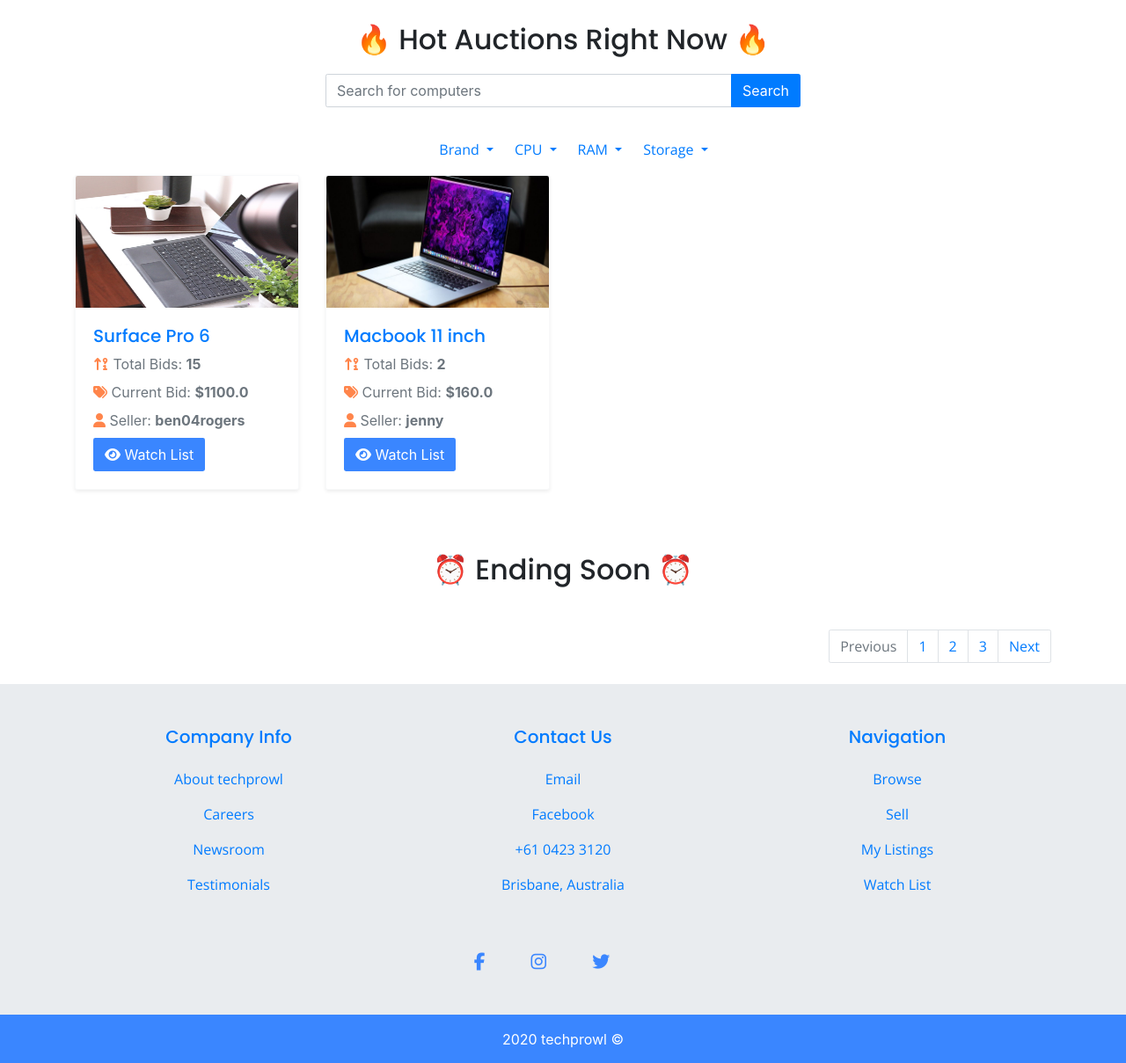
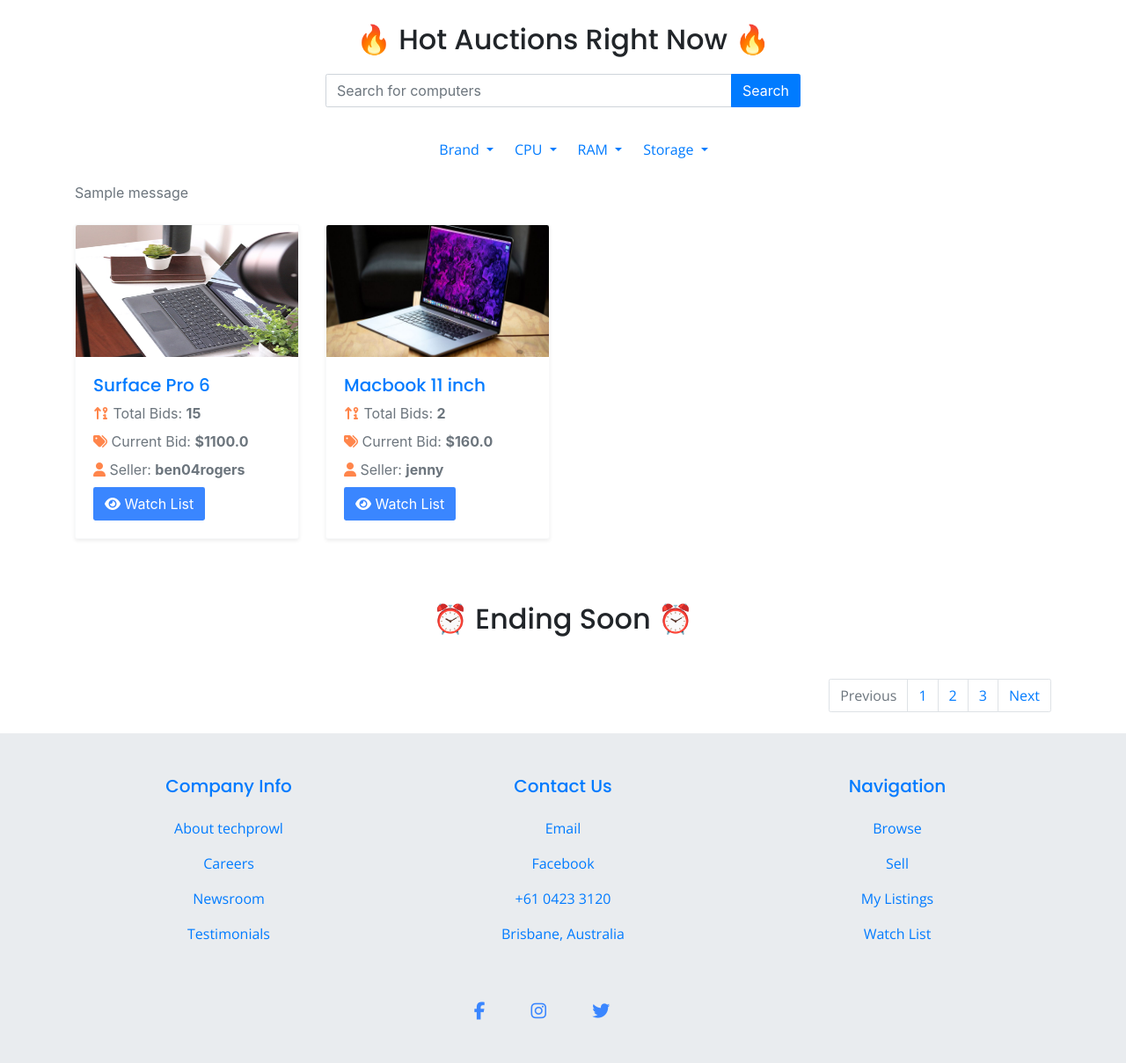
Before and after one commit to panravil/flask_auction_web, a Flask app: page / in a window 1280 px wide. Shown: the part 581-1790 px from the top of the page at 88% size. Run offline with Flask 2, Linux system fonts and the light colour scheme; data comes from the database, SQL or seed files in the repository; both versions use the stored data as it was after the commit; one stand-in notice (Sample message) is shown; some libraries are stand-ins or nearby versions.

Commit message:
Search results message

```diff
--- a/auction/listings.py
+++ b/auction/listings.py
@@ -205,7 +205,7 @@ def placebid(listing):
           db.session.commit()
 
           flash("Bid was successfully placed!", 'success')
-          print('Bid was successfully placed!', 'success')
+          print('Bid was successfully placed!')
         else:
           flash ("Bid amount has to be higher than current bid")
       else:
--- a/auction/templates/index.html
+++ b/auction/templates/index.html
@@ -100,6 +100,23 @@
     </ul>
   </nav>
 
+  {% with messages = get_flashed_messages(with_categories=true) %}
+  {% if messages %}
+  <!-- check if there are any messages -->
+  <div class="container">
+    <div class="row mt-3 mb-4">
+      <div class="col-md-3">
+        {% for category, message in messages %}
+        <!--loop through the messages-->
+        <div class="text-muted ">{{ message }}</div>
+        <!--display as alert-->
+        {% endfor %}
+      </div>
+    </div>
+  </div>
+  {% endif %}
+  {% endwith %}
+
   <!-- First Row -->
   <section>
     <div class="container">
--- a/auction/templates/listings/showlisting.html
+++ b/auction/templates/listings/showlisting.html
@@ -34,6 +34,7 @@
           {% with messages = get_flashed_messages(with_categories=true) %}
           {% if messages %}
           <!-- check if there are any messages -->
+
           <div class="row mt-3 mb-3">
             <div class="col-md-12">
               {% for category, message in messages %}
--- a/auction/views.py
+++ b/auction/views.py
@@ -1,4 +1,4 @@
-from flask import Blueprint, render_template, request, redirect, url_for
+from flask import Blueprint, render_template, request, redirect, url_for, flash
 from .models import Listing
 from sqlalchemy import or_
 
@@ -25,6 +25,9 @@ def search():
                 Listing.storage_gb.like(item)
             )
         )
+        # Search result message
+        resultMessage = "{0} results matching '{1}'".format(listing.count(), request.args['search'])
+        flash (resultMessage)
         return render_template('index.html', listings=listing)
     else:
         return redirect(url_for('main.index'))
```
Also changed, not shown: auction/auction.sqlite.
